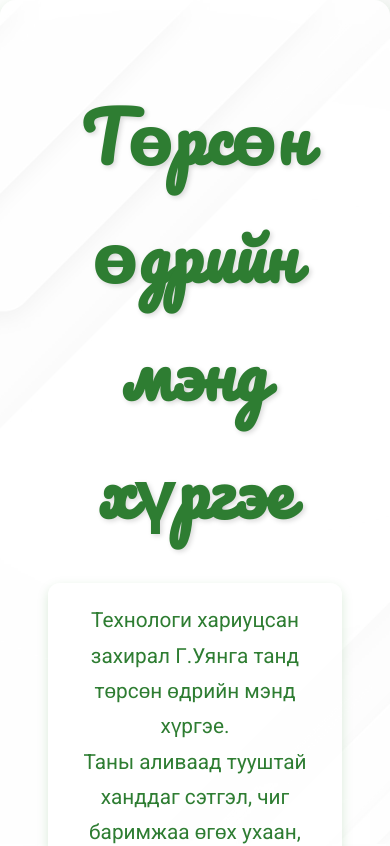
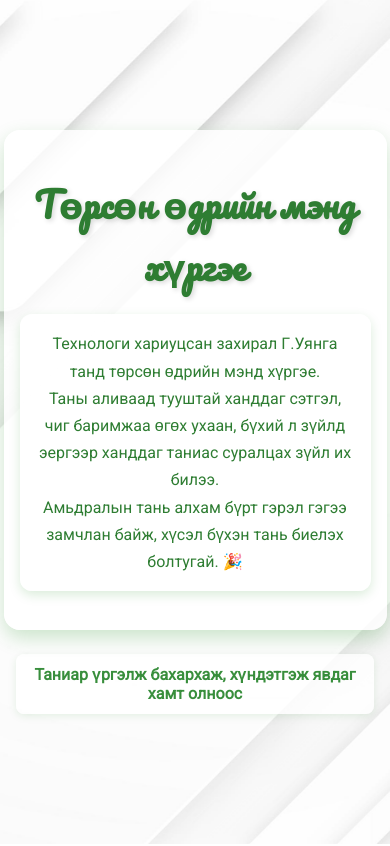
Before and after one commit to Ankhaa0127/Birthday-Uyanga, a plain HTML site: page index.html in a window 390 px wide. Shown: the top 846 px of the page. Drawn offline with Linux system fonts and the light colour scheme.

Commit message:
Add files via upload

```diff
--- a/index.html
+++ b/index.html
@@ -53,6 +53,7 @@
             border-radius: 16px;
             box-shadow: 0 8px 20px rgba(0, 128, 0, 0.2);
             z-index: 1;
+            max-width: 90vw;
         }
 
         footer {
@@ -65,14 +66,39 @@
             border-radius: 8px;
             box-shadow: 0 2px 8px rgba(0, 128, 0, 0.1);
         }
+
+        /* 🟢 Гар утасны дэлгэцэд зориулсан RESPONSIVE CSS */
+        @media (max-width: 600px) {
+            h1 {
+                font-size: 2.2em;
+            }
+
+            p {
+                font-size: 1em;
+                padding: 1em;
+                margin: 0 0 1.2em 0;
+            }
+
+            .card {
+                padding: 1.2em 1em;
+            }
+
+            footer {
+                font-size: 1em;
+                padding: 0.7em;
+                margin: 1.5em 1em 0;
+            }
+        }
     </style>
 </head>
 <body>
     <div class="card">
         <h1>Төрсөн өдрийн мэнд хүргэе</h1>
-        <p>Технологи хариуцсан захирал Г.Уянга танд төрсөн өдрийн мэнд хүргэе. <br>
-        Таны аливаад тууштай ханддаг сэтгэл, чиг баримжаа өгөх ухаан, бүхий л зүйлд эергээр ханддаг таниас суралцах зүйл их билээ. <br>
-        Амьдралын тань алхам бүрт гэрэл гэгээ замчлан байж, хүсэл бүхэн тань биелэх болтугай. 🎉</p>
+        <p>
+            Технологи хариуцсан захирал Г.Уянга танд төрсөн өдрийн мэнд хүргэе. <br>
+            Таны аливаад тууштай ханддаг сэтгэл, чиг баримжаа өгөх ухаан, бүхий л зүйлд эергээр ханддаг таниас суралцах зүйл их билээ. <br>
+            Амьдралын тань алхам бүрт гэрэл гэгээ замчлан байж, хүсэл бүхэн тань биелэх болтугай. 🎉
+        </p>
     </div>
 
     <footer>
```
